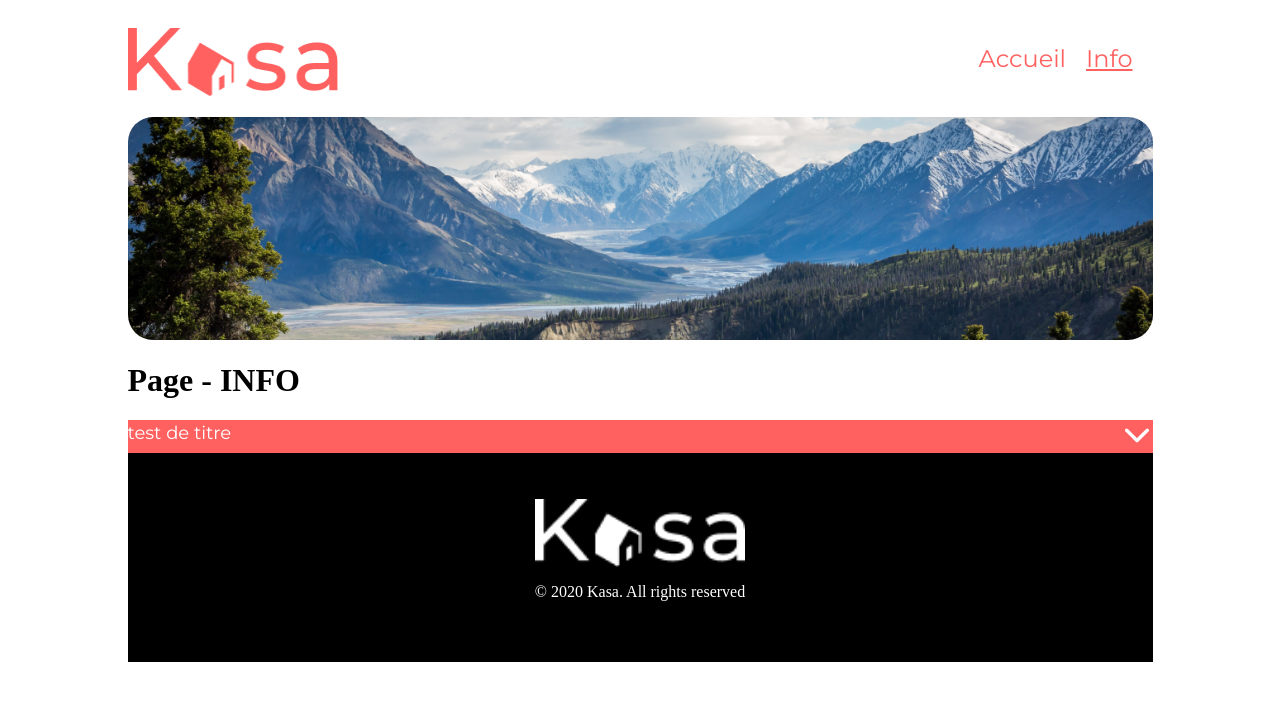
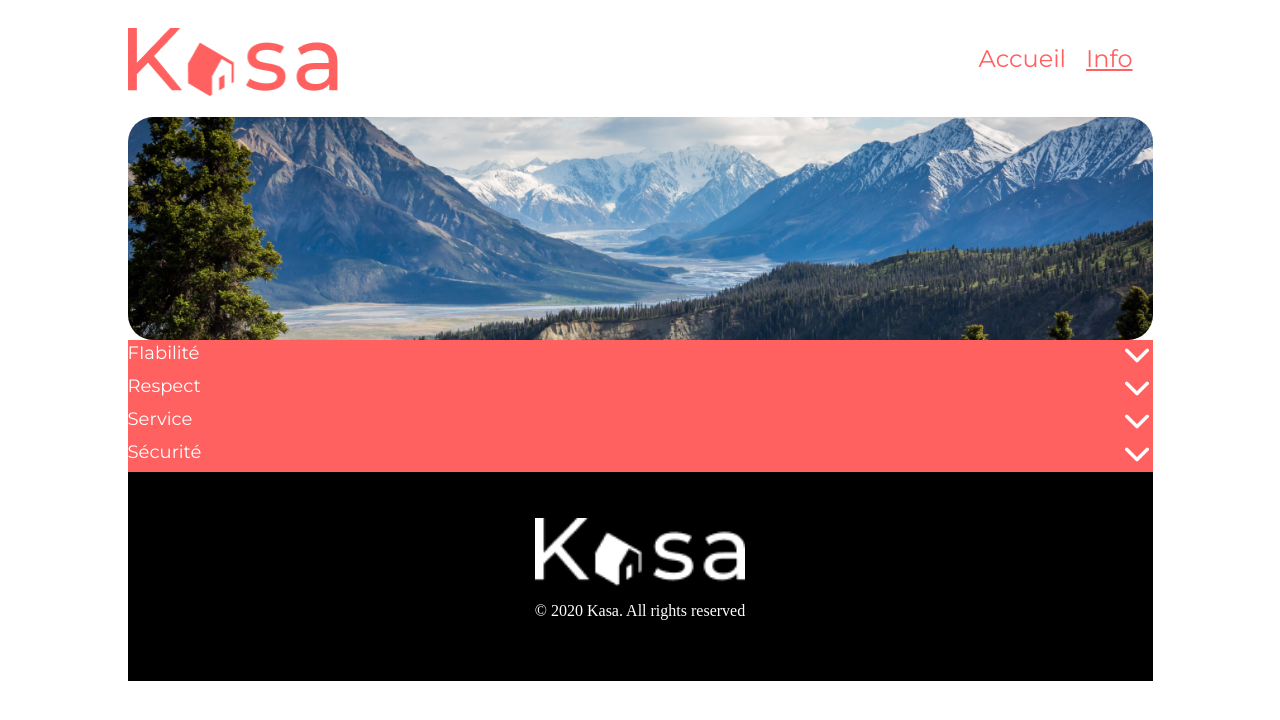
Before and after one commit to tetyanachouteau/P11Kasa, a React (Create React App) app: page /info in a window 1280 px wide. Shown: the top 720 px of the page. Built offline with nearby package versions, Linux system fonts and the light colour scheme.

Commit message:
Tous les collopases page info

```diff
--- a/src/pages/info.jsx
+++ b/src/pages/info.jsx
@@ -5,17 +5,18 @@
     return (
       <div>
         <Banner image="../images/fond2.png"/>
-        <h1>Page - INFO</h1>
-        <Collapse entete="test de titre">
-          <p >Climatisation
-Wi-Fi
-Cuisine
-Espace de travail
-Fer à repasser
-Sèche-cheveux
-Cintres</p>
+        <Collapse entete="FIabilité">
+          <p >Les annonces postées sur Kasa garantissent une fiabilité totale. Les photos sont conformes aux logements, et toutes les informations sont régulièrement vérifiées  par nos équipes.</p>
         </Collapse>
-
+        <Collapse entete="Respect">
+          <p >La bienveillance fait partie des valeurs fondatrices de Kasa. Tout comportement discriminatoire ou de perturbation du voisinage entraînera une exclusion de notre plateforme.</p>
+        </Collapse>
+        <Collapse entete="Service">
+          <p >La bienveillance fait partie des valeurs fondatrices de Kasa. Tout comportement discriminatoire ou de perturbation du voisinage entraînera une exclusion de notre plateforme.</p>
+        </Collapse>
+        <Collapse entete="Sécurité">
+          <p >La sécurité est la priorité de Kasa. Aussi bien pour nos hôtes que pour les voyageurs, chaque logement correspond aux critères de sécurité établis par nos services. En laissant une note aussi bien à l'hôte qu'au locataire, cela permet à nos équipes de vérifier que les standards sont bien respectés. Nous organisons également des ateliers sur la sécurité domestique pour nos hôtes.</p>
+        </Collapse>
       </div>
     );
   }
```
